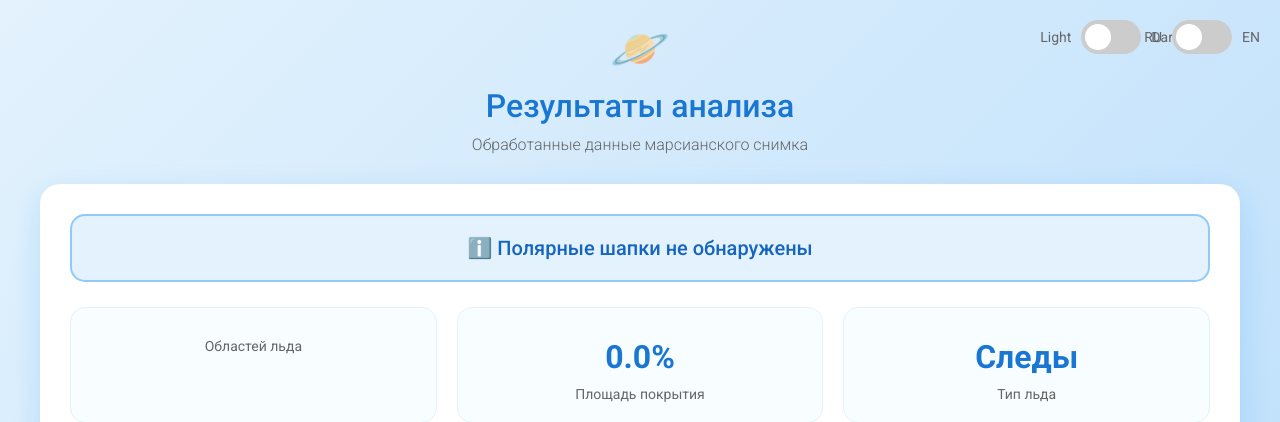
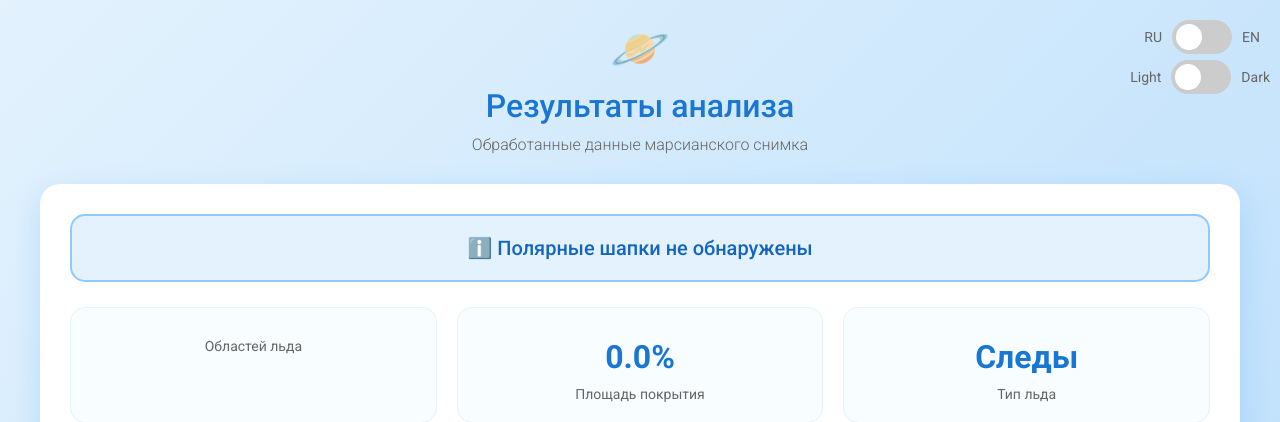
Before and after one commit to box-12q/mars-analyzer, a Flask app: template templates/result.html in a window 1280 px wide. Shown: the top 422 px of the page. Run offline with Flask 3, Linux system fonts and the light colour scheme; the template is opened without the code that fills it, so the values that code supplies are empty.

Commit message:
Update result.html

```diff
--- a/templates/result.html
+++ b/templates/result.html
@@ -476,9 +476,9 @@
         .theme-toggle {
             position: absolute;
             /* Абсолютное позиционирование */
-            top: 20px;
+            top: 60px;
             /* Отступ от верха */
-            right: 100px;
+            right: 10px;
             /* Отступ от правого края, чтобы было рядом с языком */
             display: flex;
             /* Делает элемент flex-контейнером */
```
